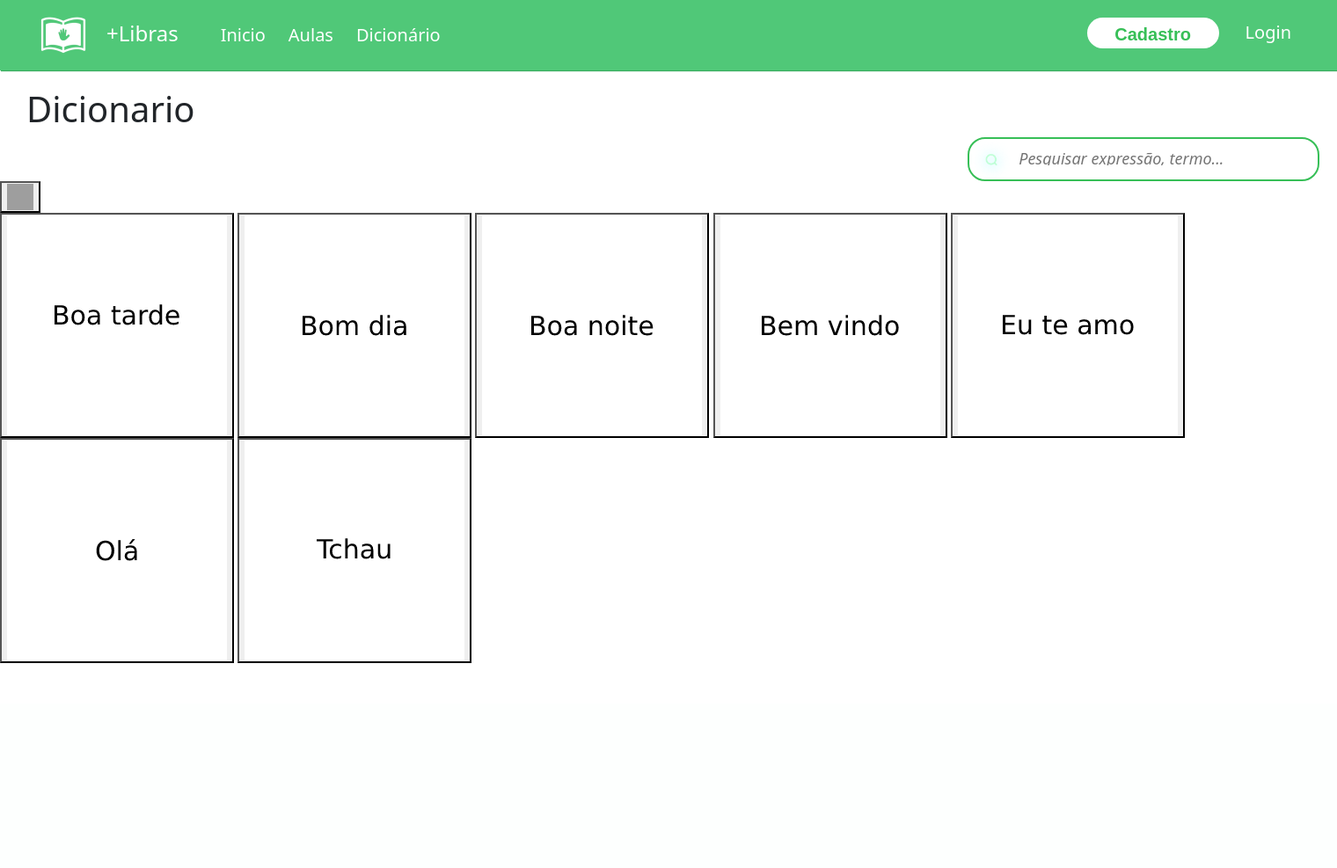
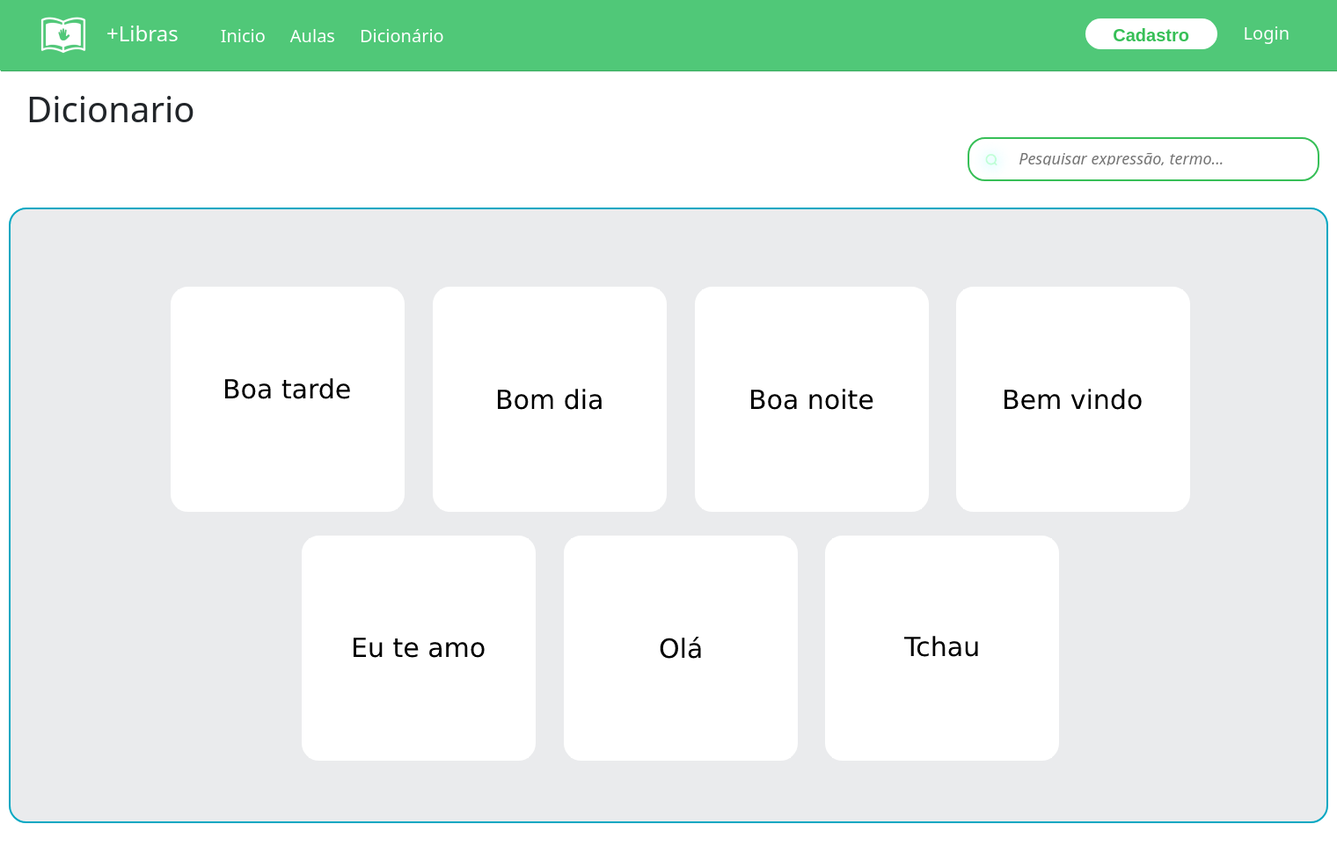
Before and after one commit to LibrasAPP/TCC, a PHP site: page /pags/dicionario.html in a window 1520 px wide. Shown: the whole page at 88% size. Before the commit the page ends 754 px from the top, so only its background shows below. Run offline with PHP 8.4, Linux system fonts and the light colour scheme; grey boxes are pictures that could not be loaded.

Commit message:
Tela do dicionario realizada
Tela do dicionario realizada

```diff
--- a/styles/dicionario.css
+++ b/styles/dicionario.css
@@ -32,15 +32,54 @@
     margin-top: 20px;
 }
 
-#popupteste {
+#popup {
 	position: fixed;
 	top: 0; bottom: 0;
 	left: 0; right: 0;
 	margin: auto;
-	width: 300px;
-	height: 180px;
+	width: 500px;
+	height: 300px;
 	padding: 15px;
 	border: solid 1px #4c4d4f;
 	background: #f5812a;
 	display: none;
 }
+
+#botaofechar {
+  background-color: #ffffff;
+  border-color:#ffffff;
+  margin-right: 5px;
+}
+
+a {
+  margin-top: 2px;
+  margin-right: 2px;
+}
+
+.botaodic {
+  border-radius: 20px;
+  border: 2px solid rgb(255, 255, 255);
+  margin-top: 20px;
+  background-color: #ffffff;
+  margin-left: 2%;
+  margin-top: 2%;
+}
+
+main {
+  width: 1500px;
+    height: 700px;
+    margin: auto;
+    margin-top: 2%;
+    margin-bottom: 2%;
+    align-self: center;
+    background-color: #eaebed;
+    padding: 60px;
+    border-radius: 20px;
+    border: 2px solid #01a7c2;
+    text-align: center;
+}
+
+div#gambiarra2 {
+	width: 100%;
+	height: 20px;
+}
```
